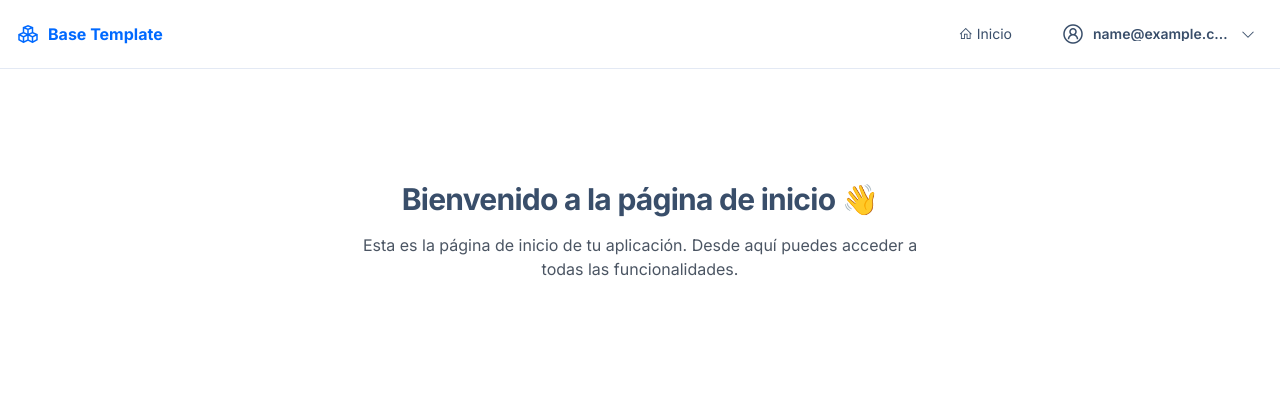
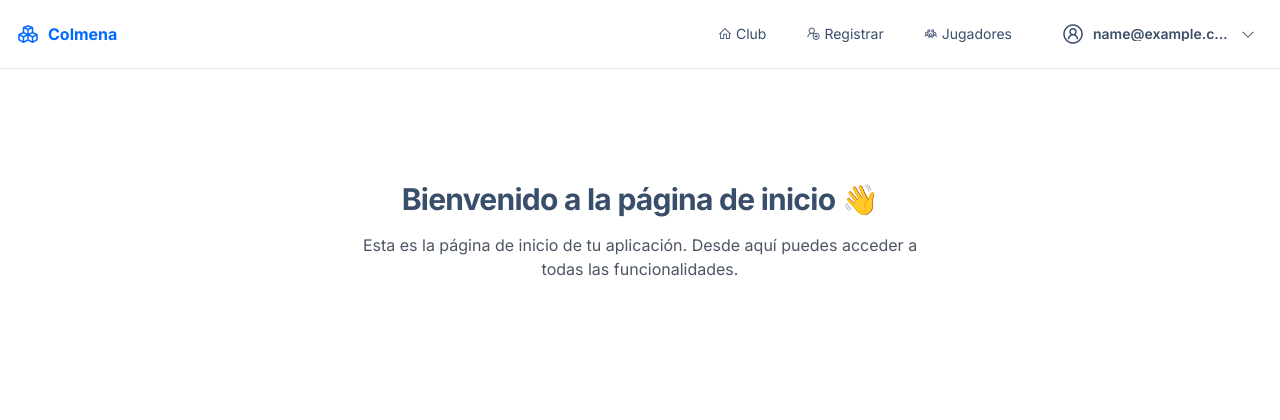
Before and after one commit to eduardouio/colmena, a Django app: page / in a window 1280 px wide. Shown: the top 420 px of the page. Run offline with Django 4.2, Linux system fonts and the light colour scheme; the visitor is signed in with stand-in values (Sample User, id 1); some libraries are stand-ins or nearby versions.

Commit message:
feat: Actualizar la plantilla base y el modelo de Club para mejorar la navegación y la asociación de usuarios

```diff
--- a/app/backend/src/accounts/templates/base/base.html
+++ b/app/backend/src/accounts/templates/base/base.html
@@ -48,19 +48,23 @@
 		<div class="flex-1 px-2">
 			<a href="{% url 'home' %}" class="flex items-center gap-2 font-bold text-primary">
 				<i class="las la-cubes text-2xl"></i>
-				<span class="hidden sm:inline">Base Template</span>
+				<span class="hidden sm:inline">Colmena</span>
 			</a>
 		</div>
 		<nav class="flex-none">
 			<ul class="menu menu-horizontal hidden md:flex gap-2">
-				<li><a href="{% url 'home' %}" class="gap-1"><i class="las la-home"></i><span>Inicio</span></a></li>
+				<li><a href="{% url 'home' %}" class="gap-1"><i class="las la-home"></i><span>Club</span></a></li>
+				<li><a href="#" class="gap-1"><i class="las la-user-plus"></i><span>Registrar</span></a></li>
+				<li><a href="#" class="gap-1"><i class="las la-users"></i><span>Jugadores</span></a></li>
 			</ul>
 			<div class="dropdown dropdown-end md:hidden">
 				<label tabindex="0" class="btn btn-ghost btn-square">
 					<i class="las la-bars text-2xl"></i>
 				</label>
 				<ul tabindex="0" class="menu dropdown-content mt-3 p-2 shadow bg-base-100 rounded-box w-52 z-50">
-					<li><a href="{% url 'home' %}" class="gap-1"><i class="las la-home"></i> Inicio</a></li>
+					<li><a href="{% url 'home' %}" class="gap-1"><i class="las la-home"></i>Club</a></li>
+					<li><a href="#" class="gap-1"><i class="las la-user-plus"></i> Registrar</a></li>
+					<li><a href="#" class="gap-1"><i class="las la-users"></i> Jugadores</a></li>
 					<hr class="my-1" />
 					{% if user.is_authenticated %}
 					<li><a href="{% url 'accounts:profile' %}" class="gap-1"><i class="las la-id-badge"></i> Perfil</a></li>
--- a/app/backend/src/clubs/admin.py
+++ b/app/backend/src/clubs/admin.py
@@ -27,3 +27,4 @@ class ClubAdmin(BaseModelAdmin):
     list_filter = BaseModelAdmin.list_filter + (
         'date_review', 'date_approval'
     )
+    ordering = ('name',)
```
Also changed, not shown: app/backend/src/clubs/models/ClubModel.py (+8 -0 lines), app/backend/src/register/models/RegisterModel.py (+14 -5 lines).
